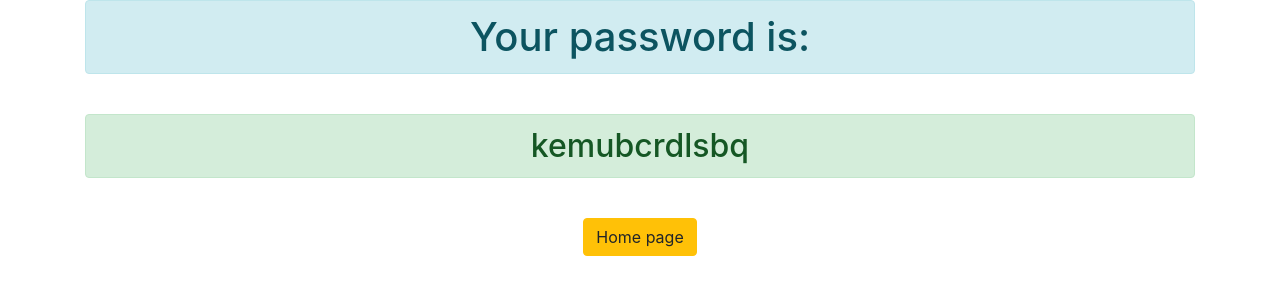
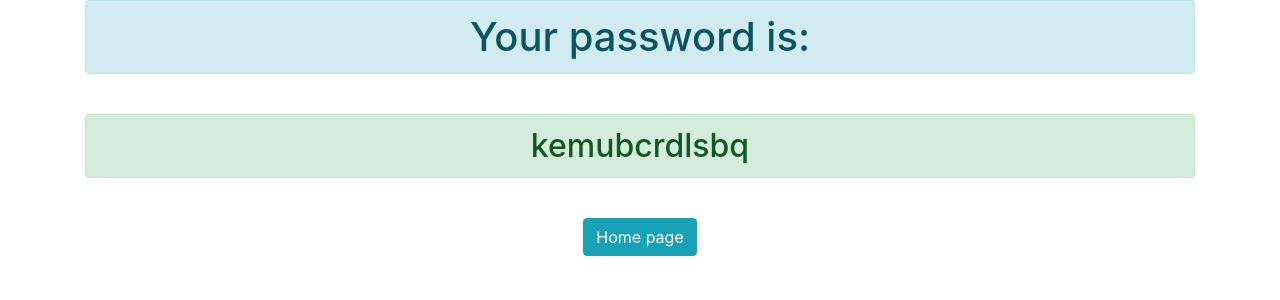
Before and after one commit to greenhat1001/django3-password-generator, a Django app: page /password/ in a window 1280 px wide. Shown: the top 300 px of the page. Run offline with Django 3.2, Linux system fonts and the light colour scheme; some libraries are stand-ins or nearby versions.

Commit message:
I made some tweaks

```diff
--- a/generator/templates/generator/password.html
+++ b/generator/templates/generator/password.html
@@ -7,5 +7,5 @@
 
 <br>
 
-<a href="{% url 'home' %}" class="btn btn-warning"> Home page </a>
+<a href="{% url 'home' %}" class="btn btn-info"> Home page </a>
 </div>
--- a/password_generator/settings.py
+++ b/password_generator/settings.py
@@ -20,7 +20,7 @@ BASE_DIR = Path(__file__).resolve().parent.parent
 # See https://docs.djangoproject.com/en/3.1/howto/deployment/checklist/
 
 # SECURITY WARNING: keep the secret key used in production secret!
-SECRET_KEY = 's_!t^=ersncm&rwj@2)1&y-_oy!+h-sj#%qlo!^_mi4r!3w3%3'
+SECRET_KEY = 's_!t^=ersncm&rwj@2)1&y-_oy!+h-s45j#%qlo!^_mi4r!3w3%3'
 
 # SECURITY WARNING: don't run with debug turned on in production!
 DEBUG = True
```
